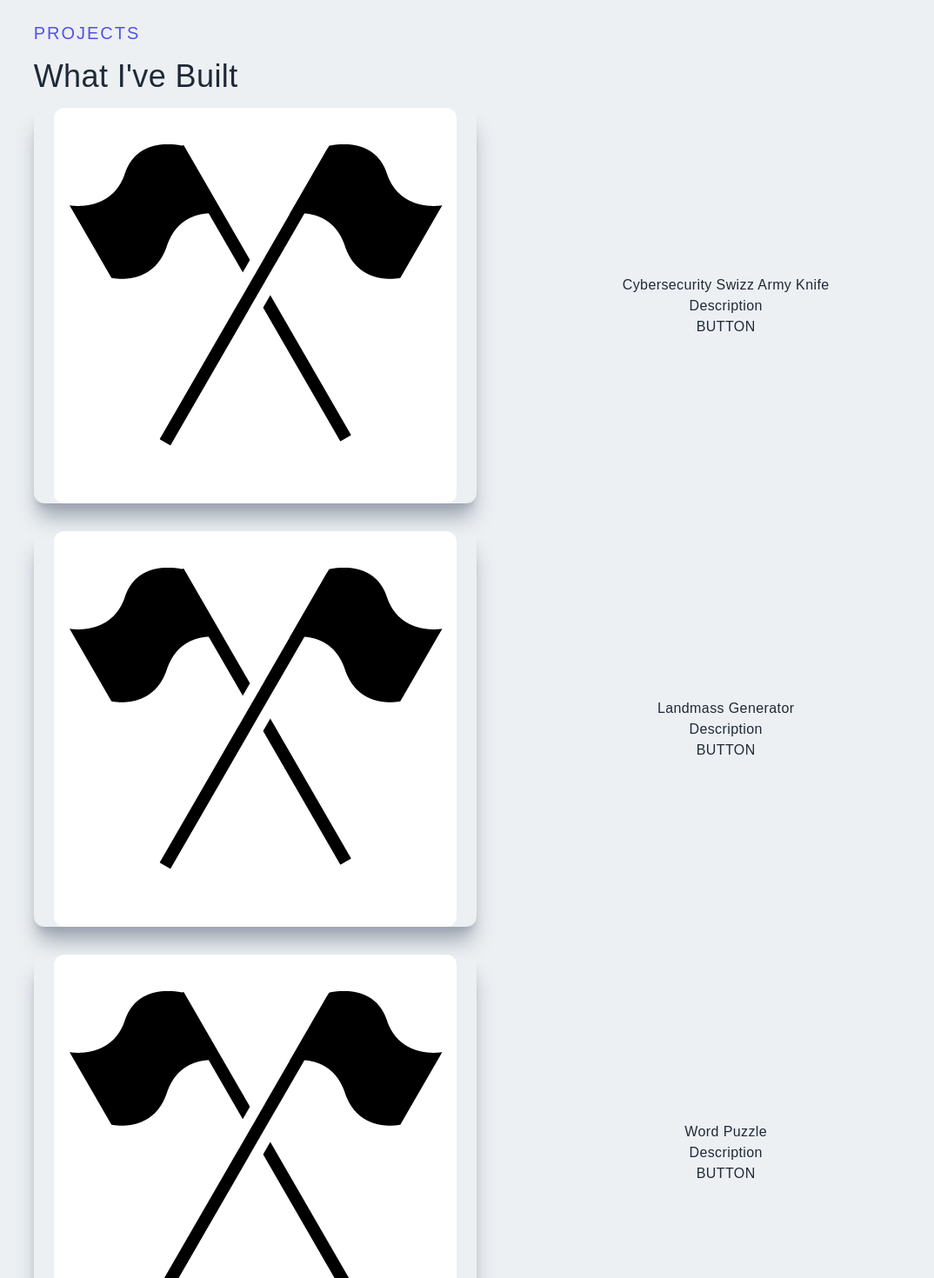
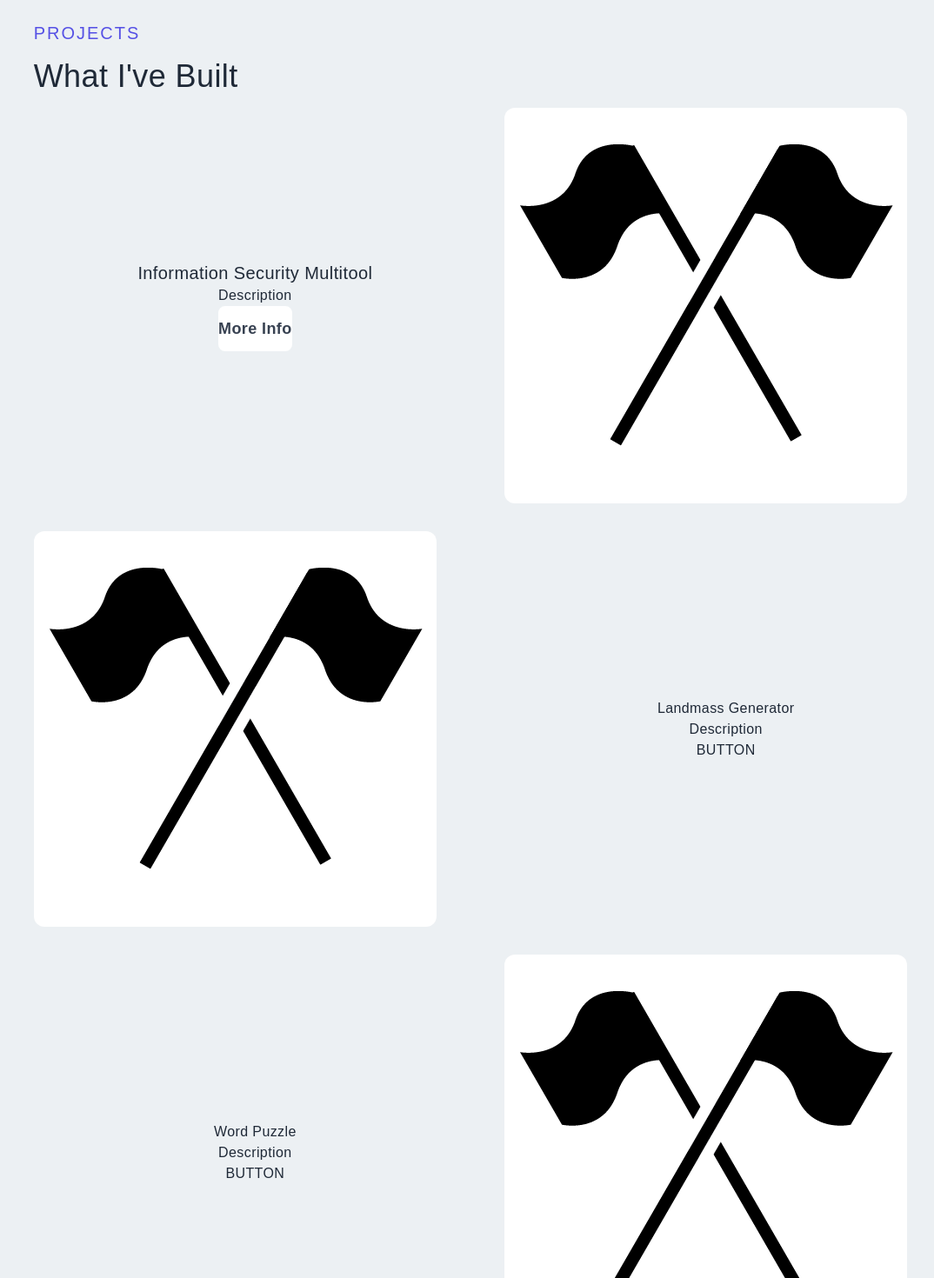
Before and after one commit to daniel-macias/daniel-macias.github.io, a Next.js app: page / in a window 1280 px wide. Shown: the part 2440-3910 px from the top of the page at 87% size, without its empty margins (76-1150 px from the left). Built offline with nearby package versions, Linux system fonts and the light colour scheme.

Commit message:
in the process of chaning the project item component

```diff
--- a/components/Projects.jsx
+++ b/components/Projects.jsx
@@ -14,43 +14,28 @@ const Projects = () => {
         <h2 className='py-4'>What I&apos;ve Built</h2>
         <div className='grid md:grid-cols-2 gap-8'>
 
-          <ProjectItem
-            title='Cybersecurity Swizz Army Knife'
-            backgroundImg={TempImg}
-            projectUrl='/csak'
-            tech='React JS'
-          />
-          <div className="flex flex-col justify-center items-center">
-            <h3>Cybersecurity Swizz Army Knife</h3>
+          <div className="flex flex-col justify-center items-center sm:order-1 order-1">
+            <p className="text-xl">Information Security Multitool</p>
             <p>Description</p>
-            <p>BUTTON</p>
+            <Link href={'/infosec-multitool'}>
+              <p className='text-center py-3 rounded-lg bg-white text-gray-700 font-bold text-lg cursor-pointer'>More Info</p>
+            </Link>
           </div>
+          <Image className='rounded-xl group-hover:opacity-10 sm:order-2 order-2' src={TempImg} alt='/' />
 
-
-          <ProjectItem
-            title='Landmass Generator'
-            backgroundImg={TempImg}
-            projectUrl='/generator'
-            tech='React JS'
-          />
-          <div className="flex flex-col justify-center items-center">
+          <div className="flex flex-col justify-center items-center sm:order-4 order-3">
             <h3>Landmass Generator</h3>
             <p>Description</p>
             <p>BUTTON</p>
           </div>
+          <Image className='rounded-xl group-hover:opacity-10 sm:order-3 order-4' src={TempImg} alt='/' />
 
-
-          <ProjectItem
-            title='Word Puzzle'
-            backgroundImg={TempImg}
-            projectUrl='/puzzle'
-            tech='React JS'
-          />
-          <div className="flex flex-col justify-center items-center">
+          <div className="flex flex-col justify-center items-center sm:order-5 order-5">
             <h3>Word Puzzle</h3>
             <p>Description</p>
             <p>BUTTON</p>
           </div>
+          <Image className='rounded-xl group-hover:opacity-10 sm:order-6 order-6' src={TempImg} alt='/' />
         </div>
       </div>
     </div>
```
